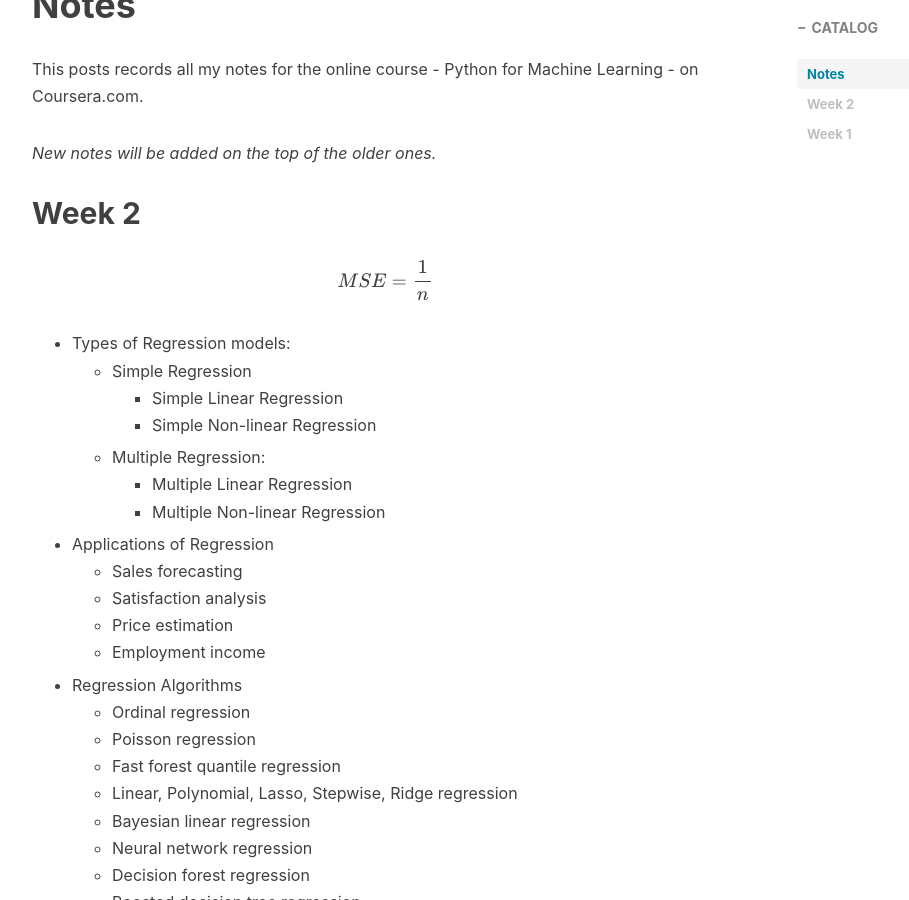
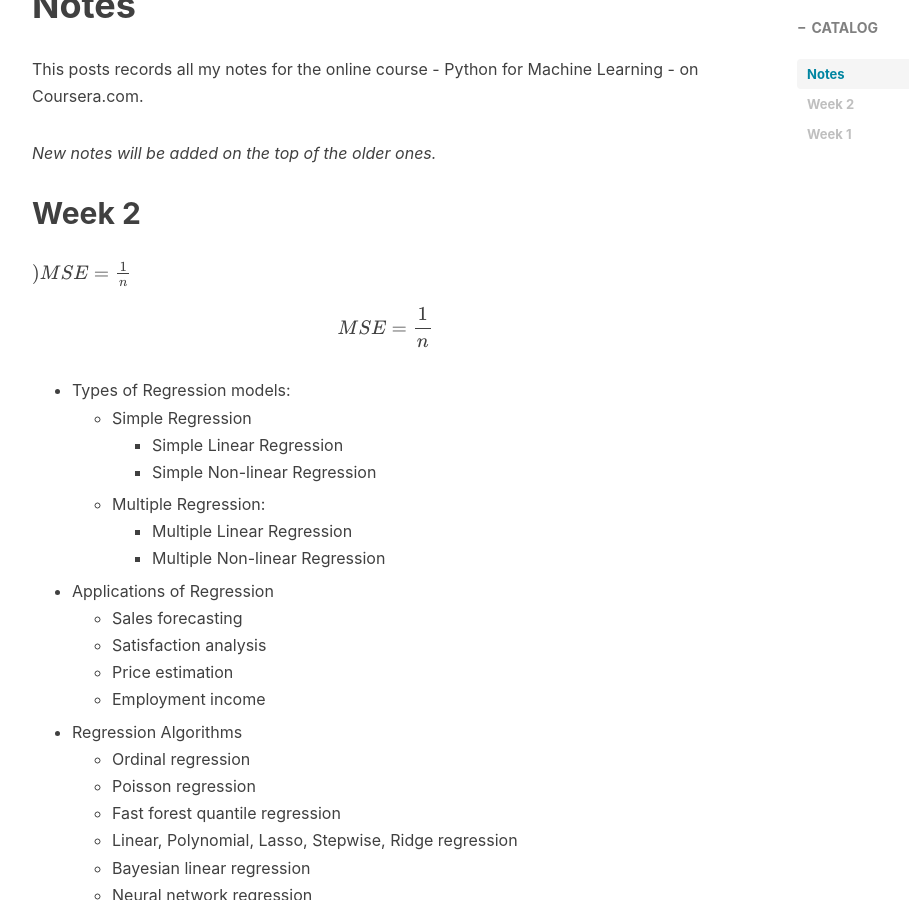
Before and after one commit to xian49930/jiuwuzhi.github.io, a Jekyll site: the page built from _posts/2019-09-06-Notes-Python for Machine Learning.md, in a window 1280 px wide and 900 px high, scrolled down 647 px. Shown: the whole window, without its empty margins (233-1142 px from the left). Built offline with Jekyll 4.4.1, drawn with Linux system fonts in a browser that asks for light colours; nearby versions of some CDN libraries; formulas are drawn with MathJax 3; comment, search, counter and statistics services are not loaded.

Commit message:
Update 2019-09-06-Notes-Python for Machine Learning.md

```diff
--- a/_posts/2019-09-06-Notes-Python for Machine Learning.md
+++ b/_posts/2019-09-06-Notes-Python for Machine Learning.md
@@ -22,6 +22,7 @@ This posts records all my notes for the online course - Python for Machine Learn
 
 ## Week 2
 
+\\() MSE = \frac{1}{n} \\)
 \\[ MSE = \frac{1}{n} \\]
 
 - Types of Regression models:
```
